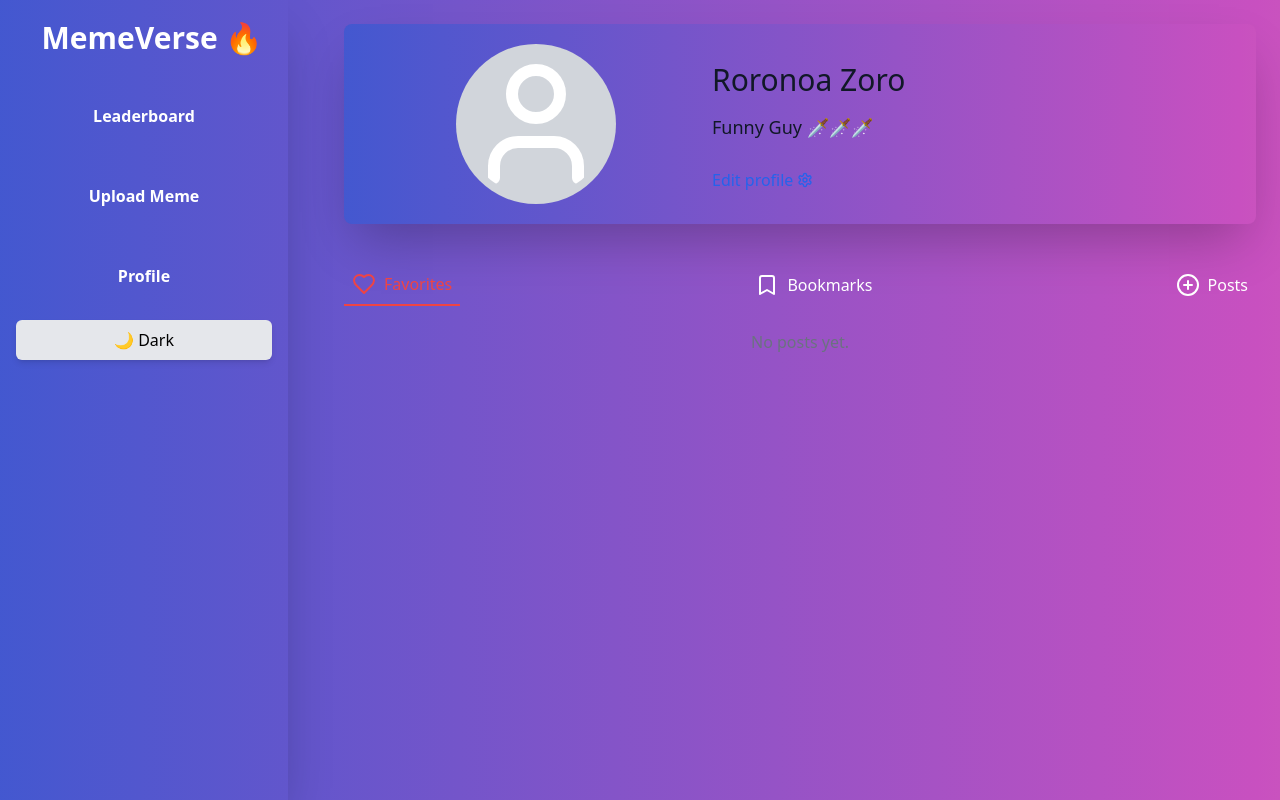
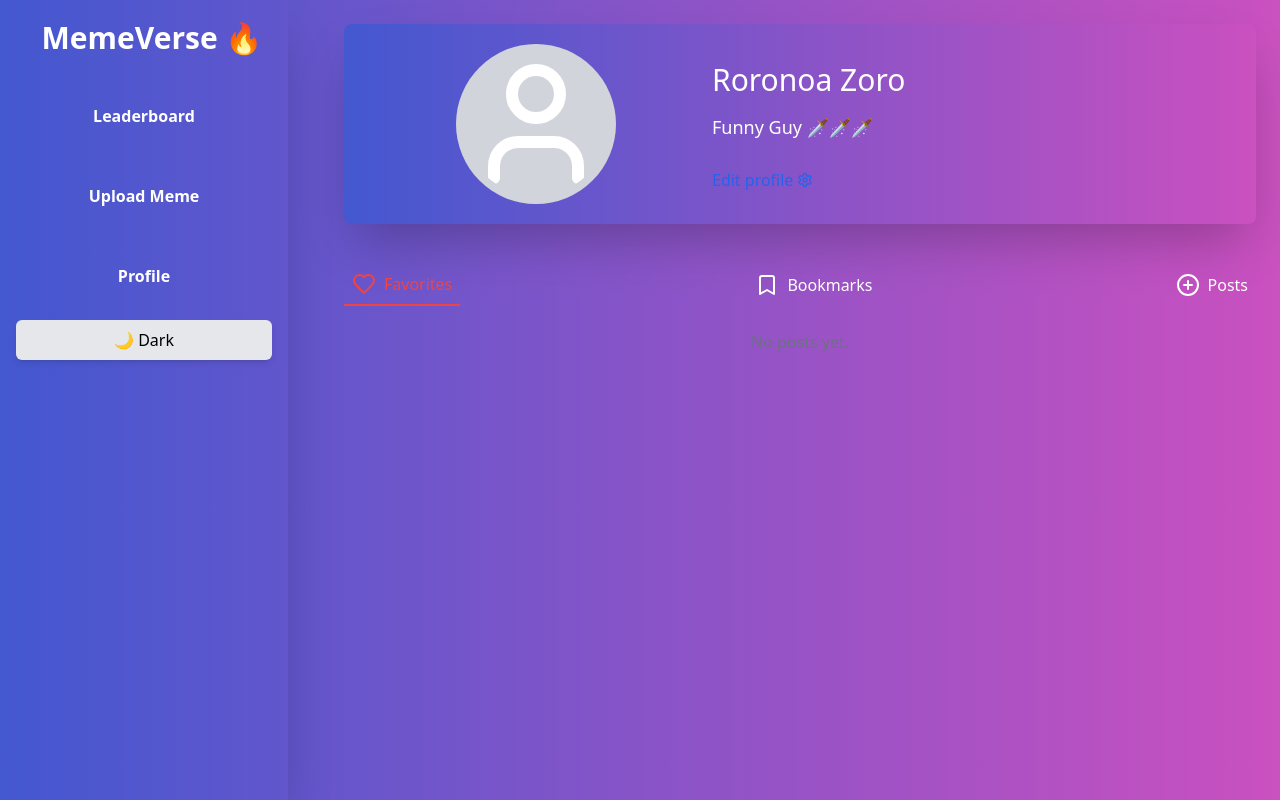
Before and after one commit to kprashanthid/memeverse, a Next.js app: page /profile in a window 1280 px wide. Built offline with nearby package versions, Linux system fonts and the light colour scheme.

Commit message:
UI changes

```diff
--- a/app/page.tsx
+++ b/app/page.tsx
@@ -139,7 +139,7 @@ export default function HomePage() {
         >
           🔥 Trending Memes
         </h1>
-        <div className="grid grid-cols-1 md:grid-cols-3 lg:grid-cols-4 gap-4 relative z-10">
+        <div className="grid grid-cols-1 md:grid-cols-3 lg:grid-cols-2 gap-4 relative z-10">
           {displayedMemes.map((meme) => (
             <MemeCard key={meme.id} meme={meme} />
           ))}
--- a/app/profile/page.tsx
+++ b/app/profile/page.tsx
@@ -78,8 +78,8 @@ export default function ProfilePage() {
             <div
               className={clsx(
                 darkMode
-                  ? "flex flex-1 items-center sm:gap-24 gap-5 justify-center border-white border-2 py-5 rounded-lg shadow-2xl"
-                  : "flex flex-1 items-center sm:gap-24 gap-5 justify-center bg-white py-5 rounded-lg shadow-2xl bg-gradient-to-r from-[#4158D0] via-[#C850C0] to-[#FFCC70] bg-[length:200%_200%] animate-gradient"
+                  ? "flex flex-1 items-center sm:gap-24 gap-5 justify-center text-white border-white border-2 py-5 rounded-lg shadow-2xl"
+                  : "flex flex-1 items-center sm:gap-24 gap-5 justify-center text-white bg-white py-5 rounded-lg shadow-2xl bg-gradient-to-r from-[#4158D0] via-[#C850C0] to-[#FFCC70] bg-[length:200%_200%] animate-gradient"
               )}
             >
               <label htmlFor="avatar-upload" className="cursor-pointer">
--- a/components/MemeCard.tsx
+++ b/components/MemeCard.tsx
@@ -56,7 +56,7 @@ export default function MemeCard({ meme }: { meme: Meme }) {
             alt={meme.name}
             width={500}
             height={500}
-            className="w-full h-52 cursor-pointer sm:h-[300px] rounded-md"
+            className="w-full  cursor-pointer h-[300px] rounded-md aspect-auto object-cover"
           />
         </div>
       </Link>
--- a/components/profile-tab.tsx
+++ b/components/profile-tab.tsx
@@ -60,7 +60,7 @@ export default function ProfileTable() {
                 {likedMemes.length === 0 ? (
                   <p className="text-center text-gray-500">No posts yet.</p>
                 ) : (
-                  <div className="grid sm:grid-cols-4 grid-cols-1 gap-1 md:gap-4 mt-4">
+                  <div className="grid sm:grid-cols-4 grid-cols-1 gap-4 md:gap-4 mt-4">
                     {likedMemes.map((meme) => (
                       <div key={meme.id} className="relative group">
                         <div className="bg-white rounded-lg p-5 flex flex-col gap-5">
```
